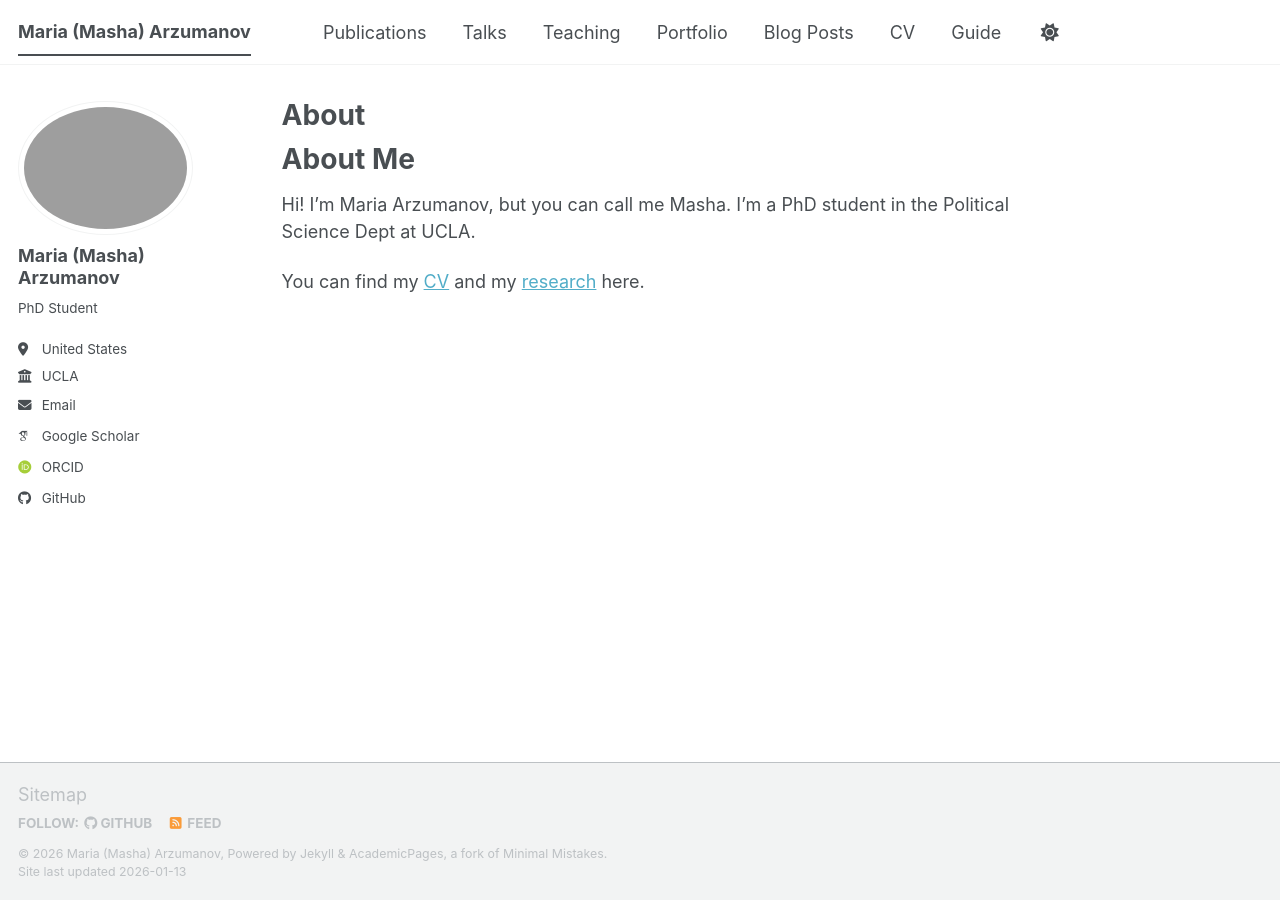
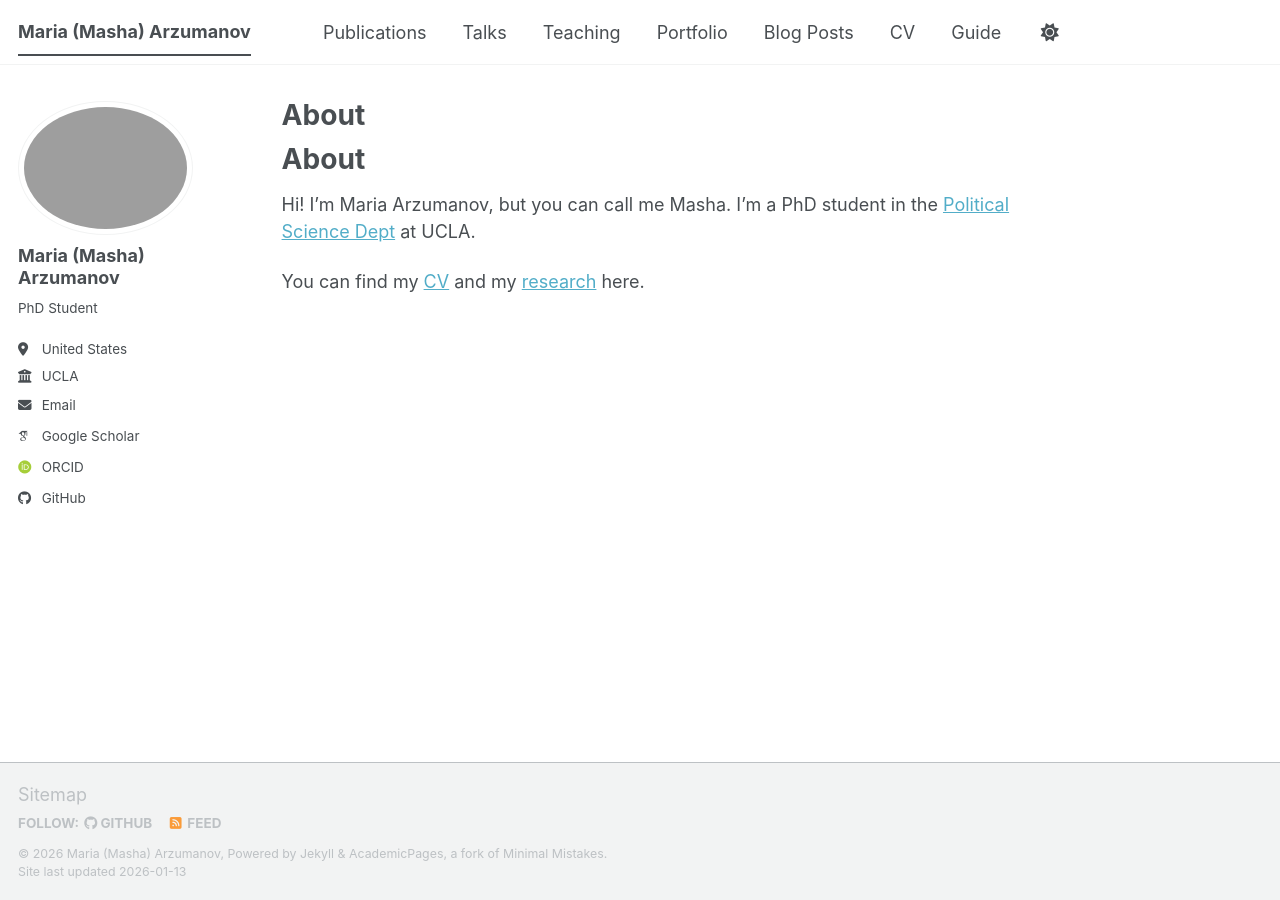
Before and after one commit to maria-masha-arzumanov/.github.io, a Jekyll site: the page built from index.md, in a window 1280 px wide. Built offline with Jekyll 4.4.1, drawn with Linux system fonts in a browser that asks for light colours; some web fonts are replaced; a script bundle is joined from its source files by our own code; library files that are not in the unit come from our copies.

```diff
--- a/index.md
+++ b/index.md
@@ -4,8 +4,8 @@ title: About
 permalink: /
 ---
 
-# About Me
+# About
 
-Hi! I’m Maria Arzumanov, but you can call me Masha. I'm a PhD student in the Political Science Dept at UCLA.
+Hi! I’m Maria Arzumanov, but you can call me Masha. I'm a PhD student in the [Political Science Dept](https://polisci.ucla.edu/) at UCLA.
 
 You can find my [CV](/files/cv.pdf) and my [research](/research/) here.
```
